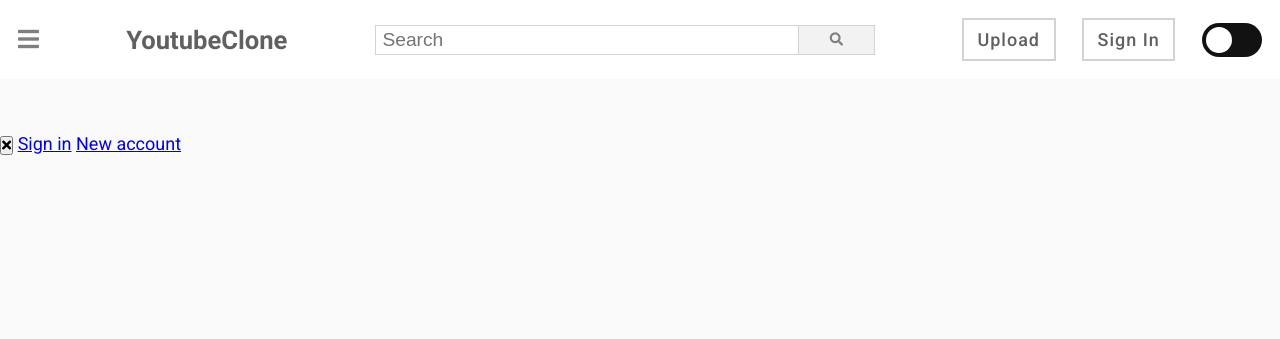
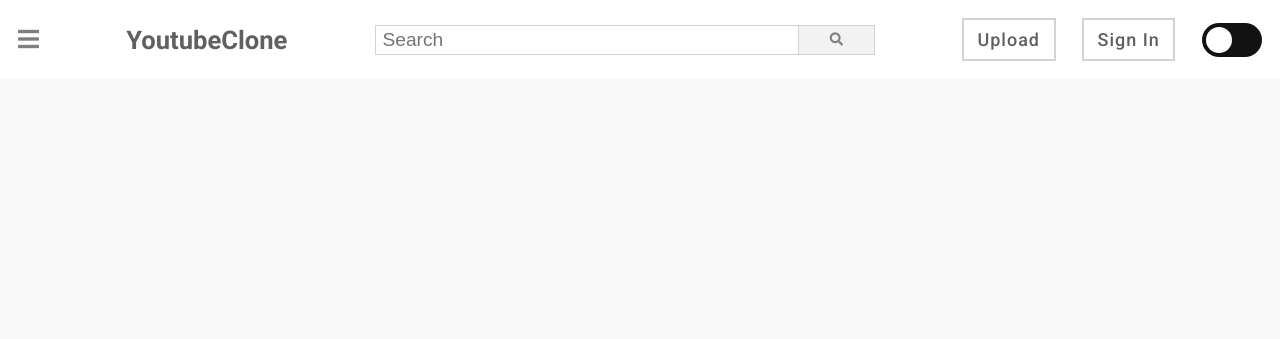
Before and after one commit to Abderrahman-byte/youtube-clone, a Django app: page / in a window 1280 px wide. Shown: the top 339 px of the page. Run offline with Django 3.2, Linux system fonts and the light colour scheme; some libraries are stand-ins or nearby versions.

Commit message:
style auth-display

```diff
--- a/static/css/main.css
+++ b/static/css/main.css
@@ -225,3 +225,68 @@ header {
 .container {
     padding: 1.5em 1em;
 }
+
+/* Authentication pop up */
+.auth-blackboard {
+    position: fixed;
+    top: 0;
+    left: 0;
+    z-index: 8;
+    width: 100%;
+    height: 100%;
+    background-color: rgba(0, 0, 0, 0.5);
+    display: none;
+}
+
+.auth-display {
+    position: fixed;
+    z-index: 9;
+    width: 90%;
+    max-width: 400px;
+    max-height: 70%;
+    background-color: var(--background-b, whitesmoke);
+    top: 50%;
+    left: 50%;
+    transform: translate(-50%, -50%);
+    border-radius: 3px;
+    padding-bottom: 1em;
+    padding: 3em 2em;
+    display: flex;
+    justify-content: space-between;
+    align-items: center;
+    display: none;
+}
+
+.auth-display #close-auth {
+    position: absolute;
+    top: 5px;
+    right: 5px;
+    font-size: 1.375rem;
+    border: 0;
+    background: transparent;
+    cursor: pointer;
+    color: var(--icons-clr, whitesmoke);
+    outline: none;
+}
+
+.auth-display a {
+    display: table;
+    background-color: var(--variant-clr);
+    color: var(--background-b);
+    padding: .5em 1.1em;
+    font-weight: 500;
+    font-size: 1.1rem;
+    letter-spacing: 2px;
+    cursor: pointer;
+    transition: .4s;
+    border: none;
+    text-decoration: none;
+    text-align: center;
+    border-radius: 5px;
+    text-transform: capitalize;
+}
+
+.auth-display a:hover, .auth-display a:focus {
+    background-color: var(--background-d);
+    color: var(--variant-clr);
+}
```
